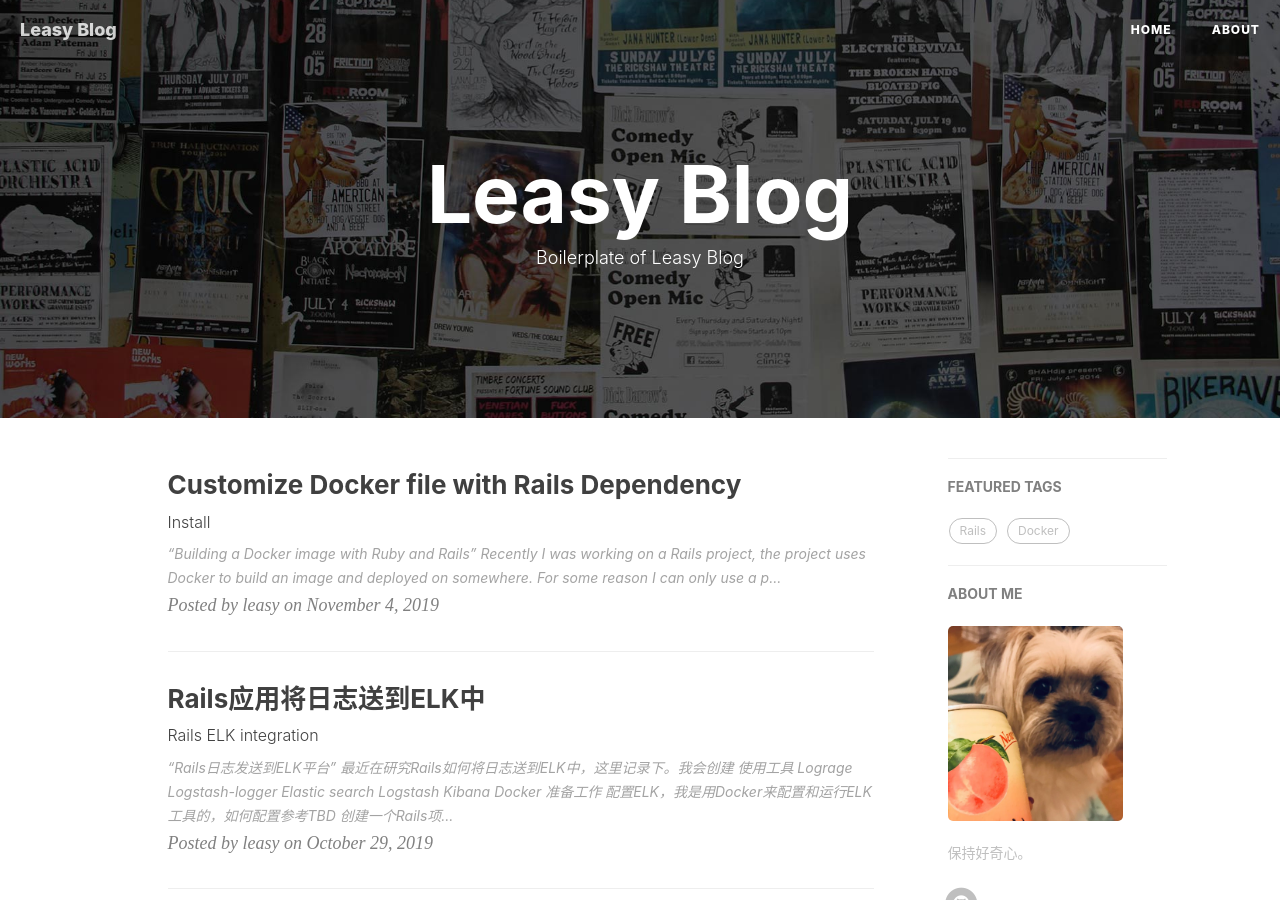
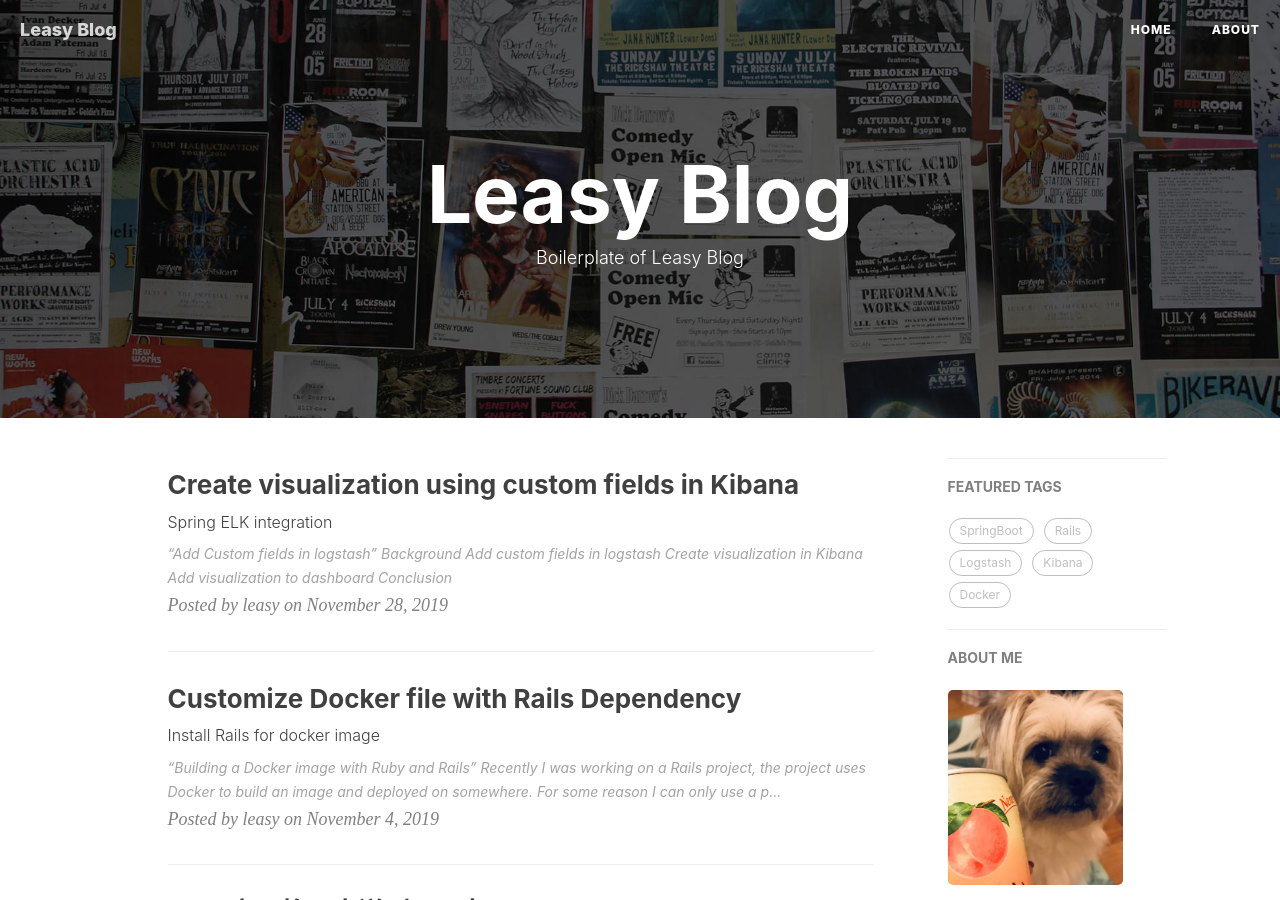
Before and after one commit to LeasyZhang/leasyzhang.github.io, a Jekyll site: the page built from index.html, in a window 1280 px wide and 900 px high. Built offline with Jekyll 4.4.1, drawn with Linux system fonts in a browser that asks for light colours; nearby versions of some CDN libraries; the list of posts is cut into pages by our own code; comment, search, counter and statistics services are not loaded.

Commit message:
kibana visualization

```diff
--- a/_posts/2019-11-04-add-ruby-dependency-from-scratch.md
+++ b/_posts/2019-11-04-add-ruby-dependency-from-scratch.md
@@ -1,7 +1,7 @@
 ---
 layout:     post
 title:      "Customize Docker file with Rails Dependency"
-subtitle:   "Install "
+subtitle:   "Install Rails for docker image"
 date:       2019-11-04
 author:     "leasy"
 header-img: "img/post-bg-2015.jpg"
--- /dev/null
+++ b/_posts/2019-11-28-kibana-visualization.md
@@ -0,0 +1,21 @@
+---
+layout:     post
+title:      "Create visualization using custom fields in Kibana"
+subtitle:   "Spring ELK integration"
+date:       2019-11-28
+author:     "leasy"
+header-img: "img/post-bg-2015.jpg"
+catalog: true
+tags:
+    - SpringBoot
+    - Kibana
+    - Logstash
+---
+
+> "Add Custom fields in logstash"
+
+### Background
+### Add custom fields in logstash
+### Create visualization in Kibana
+### Add visualization to dashboard
+### Conclusion
```
